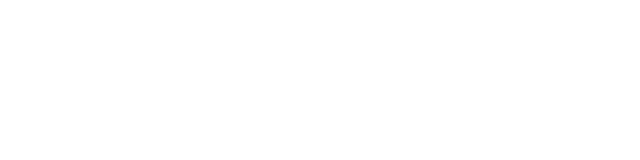
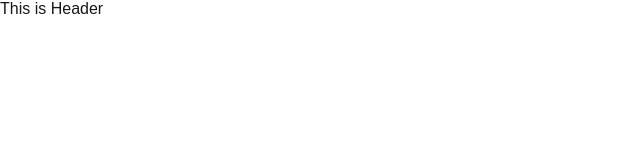
Before and after one commit to Tartarshia/OrganicPollution, a Next.js app: page / in a window 1280 px wide. Shown: the top 160 px of the page, without its empty margins (0-640 px from the left). Built offline with nearby package versions, Linux system fonts and the light colour scheme.

Commit message:
chore: add husky lint

```diff
--- a/src/pages/index.tsx
+++ b/src/pages/index.tsx
@@ -2,13 +2,12 @@
 export default function Home() {
   return (
     <>
-      <Header>
-      </Header>
+      <Header />
     </>
   );
 }
 
 
 const Header = (): ReactElement=> {
-  return <div class="header">  </div>
+  return (<div class="header"> This is Header  </div>)
 }
```
Also changed, not shown: package.json (+6 -1 lines), 2 other files (tests, documents, lock files or other folders).
